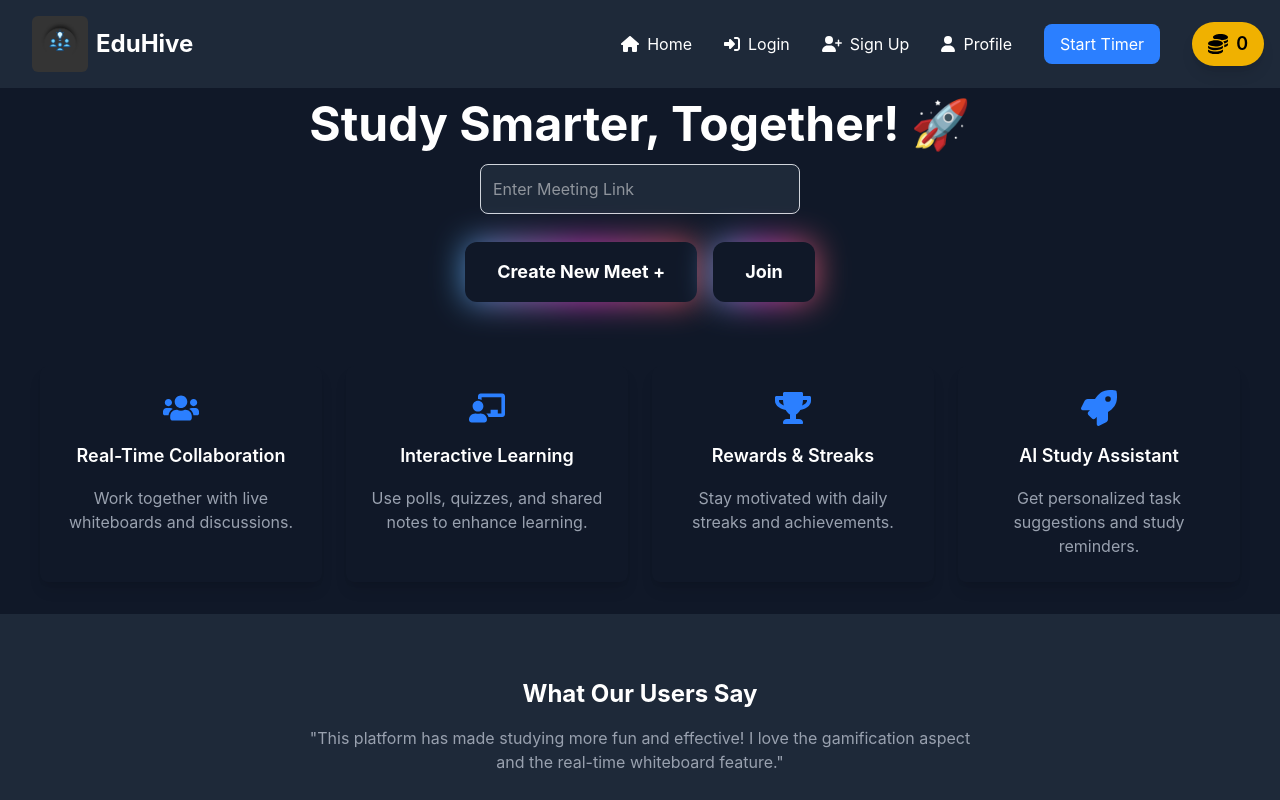
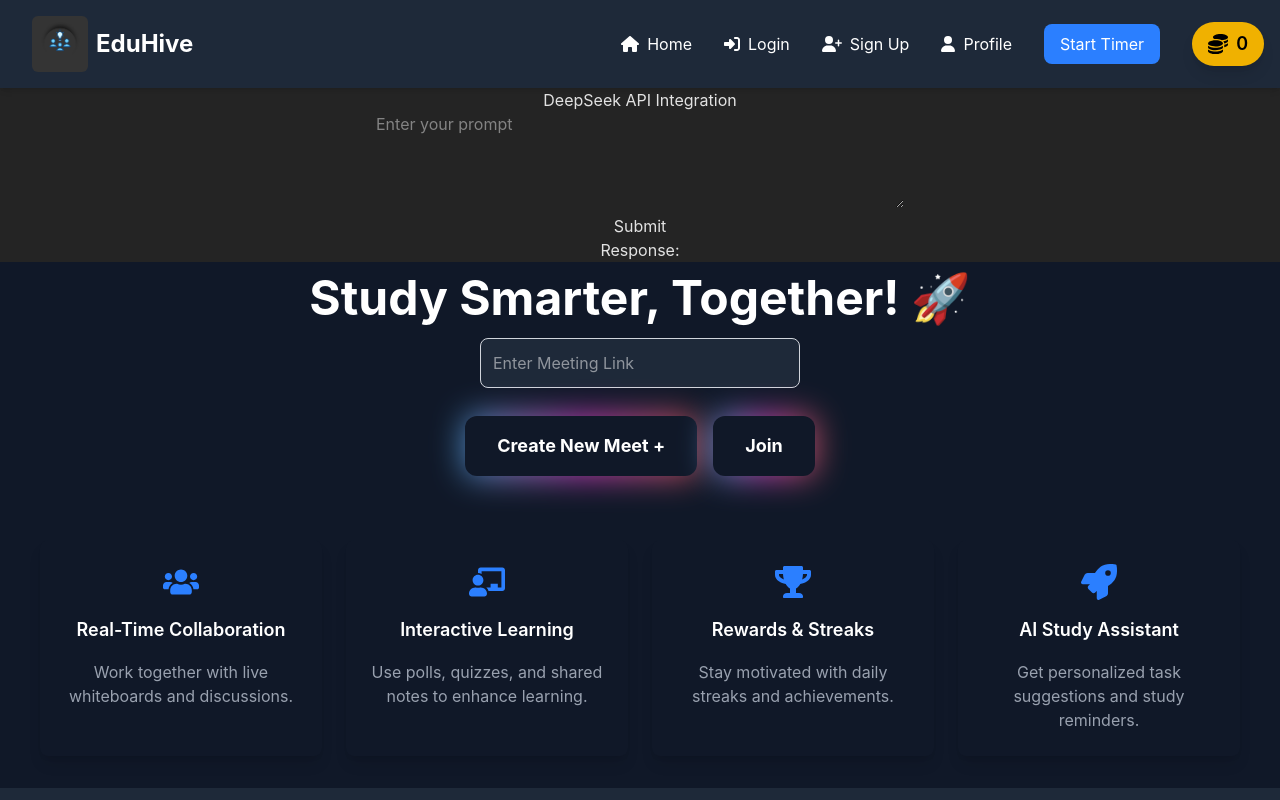
Before and after one commit to Lakde-Maheshwari/CSE, a React (Vite) app in the folder frontend/: page / in a window 1280 px wide. Shown: the top 800 px of the page. Built offline with nearby package versions, Linux system fonts and the light colour scheme; no server answers.

Commit message:
ai created

```diff
--- a/frontend/src/App.jsx
+++ b/frontend/src/App.jsx
@@ -1,5 +1,4 @@
 import './App.css'
-// import React from 'react'
 import { Routes, Route } from 'react-router-dom'
 import Navbar from './components/Navbar'
 import Home from './components/Home.jsx'
@@ -16,11 +15,13 @@ import TaskForm from './components/taskform.jsx'
 import Poll from './components/Poll.jsx'
 import VideoChat from './components/videochat'
 import ProfileForm from './components/ProfileForm.jsx'
-// import JoinMeeting from './components/JoinMeeting.jsx'
+import DeepSeekComponent from './components/DeepSeekComponent';
+
 function App() {
   return (
     <div className='App'>
       <Navbar />
+      <DeepSeekComponent />
       <Routes>
         <Route path='/' element={<Home />} />
         <Route path='/login' element={<LoginForm />} />
@@ -36,10 +37,9 @@ function App() {
         <Route path='/videochat' element={<VideoChat />} />
         <Route path='/whiteboard' element={<Whiteboard />} />
         <Route path='/createprofile' element={<ProfileForm />} />
-        {/* <Route path='/join' element={<JoinMeeting />} /> */}
       </Routes>
     </div>
   )
 }
 
-export default App
+export default App;
--- /dev/null
+++ b/frontend/src/components/DeepSeekComponent.jsx
@@ -0,0 +1,42 @@
+import React, { useState } from 'react';
+import axios from 'axios';
+
+const DeepSeekComponent = () => {
+    const [prompt, setPrompt] = useState('');
+    const [response, setResponse] = useState('');
+
+    const handleSubmit = async (e) => {
+        e.preventDefault();
+
+        try {
+            const res = await axios.post('http://localhost:5175/api/deepseek', {
+                prompt: prompt,
+            });
+            setResponse(res.data.choices[0].text); // Adjust based on the DeepSeek API response structure
+        } catch (error) {
+            console.error('Error fetching response:', error);
+            setResponse('Failed to fetch response');
+        }
+    };
+
+    return (
+        <div>
+            <h1>DeepSeek API Integration</h1>
+            <form onSubmit={handleSubmit}>
+                <textarea
+                    value={prompt}
+                    onChange={(e) => setPrompt(e.target.value)}
+                    placeholder="Enter your prompt"
+                    rows={4}
+                    cols={50}
+                />
+                <br />
+                <button type="submit">Submit</button>
+            </form>
+            <h2>Response:</h2>
+            <p>{response}</p>
+        </div>
+    );
+};
+
+export default DeepSeekComponent;
```
Also changed, not shown: 2 other files (tests, documents, lock files or other folders).
